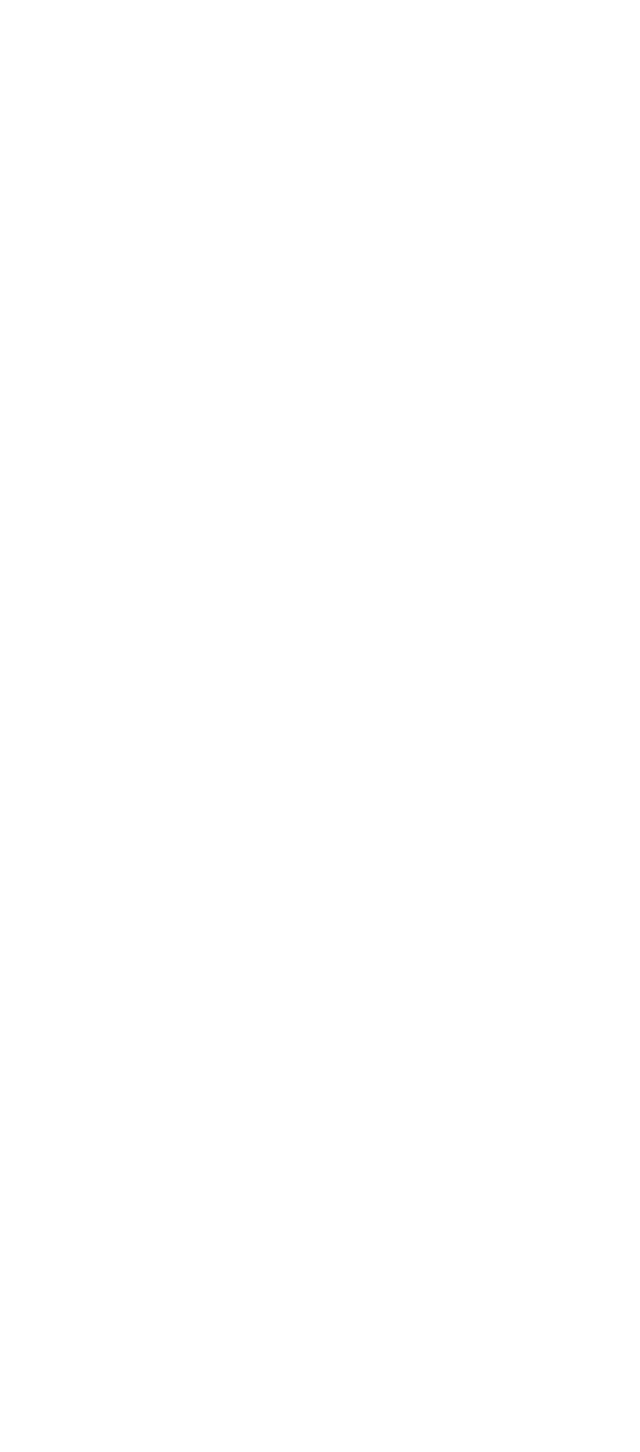
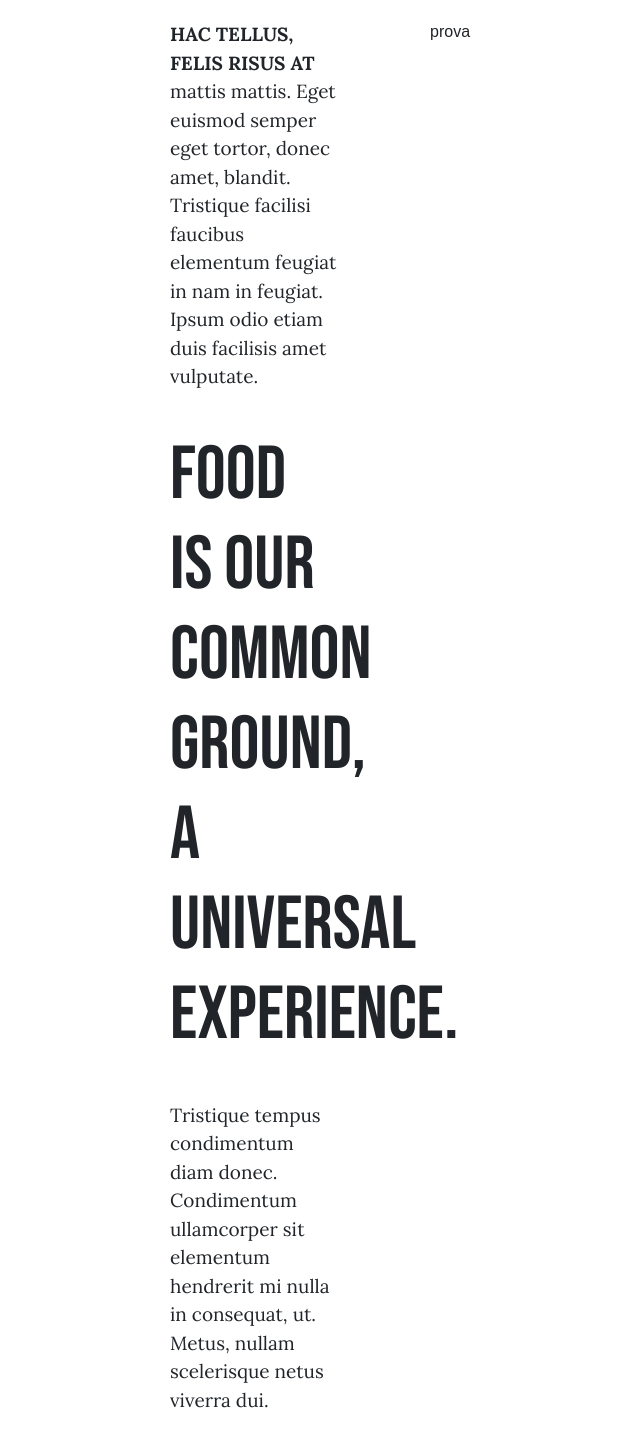
Before and after one commit to elepot87/proj-html-vuejs, a Vue app: page / in a window 1280 px wide. Shown: the part 1330-2782 px from the top of the page, without its empty margins (210-850 px from the left). Before the commit the page ends 1150 px from the top, so only its background shows below. Built offline with nearby package versions, Linux system fonts and the light colour scheme.

Commit message:
prima sezione main - col sx

```diff
--- a/src/App.vue
+++ b/src/App.vue
@@ -1,16 +1,19 @@
 <template>
   <div id="app">
     <Header />
+    <Main />
   </div>
 </template>
 
 <script>
 import Header from "@/components/Header.vue";
+import Main from "@/components/Main.vue";
 
 export default {
   name: "App",
   components: {
     Header,
+    Main,
   },
 };
 </script>
--- /dev/null
+++ b/src/components/Main.vue
@@ -0,0 +1,37 @@
+<template>
+  <main>
+    <section class="message-chef d-flex">
+      <div class="left col-6">
+        <div class="text1">
+          <span class="highlighted">HAC TELLUS, FELIS RISUS AT</span>
+          mattis mattis. Eget euismod semper eget tortor, donec amet, blandit.
+          Tristique facilisi faucibus elementum feugiat in nam in feugiat. Ipsum
+          odio etiam duis facilisis amet vulputate.
+        </div>
+        <div class="title">
+          food is our common ground, a universal experience.
+        </div>
+        <div class="text2">
+          Tristique tempus condimentum diam donec. Condimentum ullamcorper sit
+          elementum hendrerit mi nulla in consequat, ut. Metus, nullam
+          scelerisque netus viverra dui.
+        </div>
+        <img
+          :src="require(`@/assets/images/signature-200x172.jpg`)"
+          alt="signature-chef"
+        />
+      </div>
+      <div class="right col-6">prova</div>
+    </section>
+  </main>
+</template>
+
+<script>
+export default {
+  name: "Main",
+};
+</script>
+
+<style scoped lang="scss">
+@import "@/styles/main";
+</style>
--- /dev/null
+++ b/src/styles/main.scss
@@ -0,0 +1,28 @@
+//Importazione file variabili
+@import "@/styles/variables";
+
+main {
+  .message-chef {
+    padding: 200px 290px;
+    .left {
+      padding: 0 90px;
+      .text1,
+      .text2 {
+        font-size: $paragraph-size;
+        font-family: $primary-font;
+        margin-bottom: 40px;
+        .highlighted {
+          font-size: $paragraph-size;
+          font-family: $primary-font;
+          font-weight: $bold;
+        }
+      }
+      .title {
+        font-size: $title-section-big;
+        margin-bottom: 40px;
+        font-family: $hero-font-title;
+        line-height: 90px;
+      }
+    }
+  }
+}
--- a/src/styles/variables.scss
+++ b/src/styles/variables.scss
@@ -15,3 +15,5 @@ $semibold: 600;
 $bold: 700;
 // dimensione
 $button-size: 14px;
+$paragraph-size: 19px;
+$title-section-big: 75px;
```
